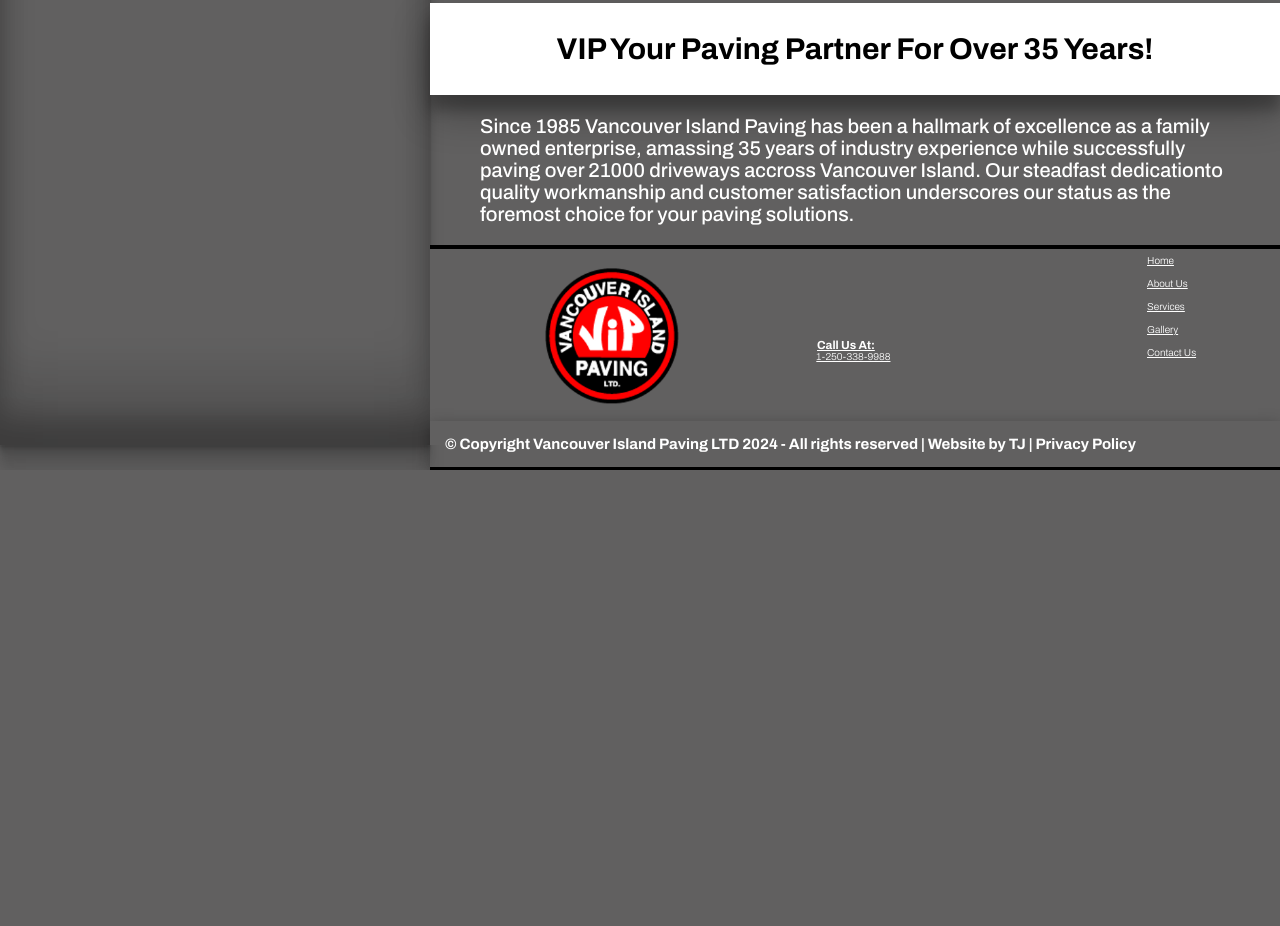
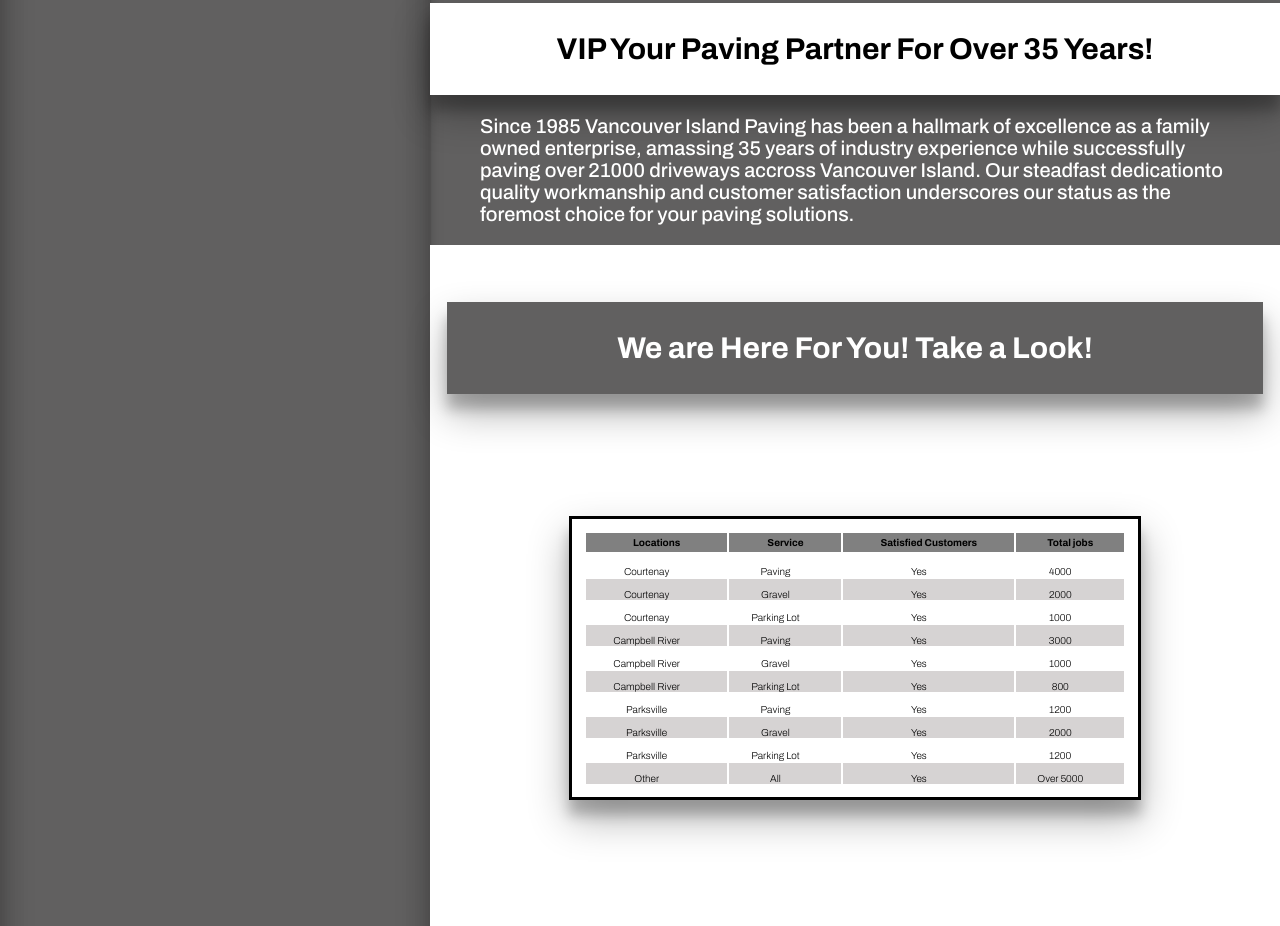
Before and after one commit to nic-dgl103-f24-cvs2/project-WILLTJURREIT, a plain HTML site: page about.html in a window 1280 px wide. Shown: the part 807-1733 px from the top of the page. Before the commit the page ends 1277 px from the top, so only its background shows below. Drawn offline with Linux system fonts and the light colour scheme; a web font is replaced by a local one.

```diff
--- a/about.html
+++ b/about.html
@@ -70,7 +70,79 @@
       </h3>
     </section>
     <section class="information__about__us">
-      <h3></h3>
+      <h2>We are Here For You! Take a Look!</h2>
+      <div class="table__container">
+      <table>
+        <tr>
+          <th>Locations</th>
+          <th>Service</th>
+          <th>Satisfied Customers</th>
+          <th>Total jobs</th>
+        </tr>
+        <tr>
+         <tr>
+            <td>Courtenay</td>
+            <td>Paving</td>
+            <td>Yes</td>
+            <td>4000</td>
+          </tr>
+          <tr>
+            <td>Courtenay</td>
+            <td>Gravel</td>
+            <td>Yes</td>
+            <td>2000</td>
+          </tr>
+          <tr>
+            <td>Courtenay</td>
+            <td>Parking Lot</td>
+            <td>Yes</td>
+            <td>1000</td>
+          </tr>
+         <tr>
+            <td>Campbell River</td>
+            <td>Paving</td>
+            <td>Yes</td>
+            <td>3000</td>
+          </tr>
+          <tr>
+            <td>Campbell River</td>
+            <td>Gravel</td>
+            <td>Yes</td>
+            <td>1000</td>
+          </tr>
+          <tr>
+            <td>Campbell River</td>
+            <td>Parking Lot</td>
+            <td>Yes</td>
+            <td>800</td>
+          </tr>
+         <tr>
+            <td>Parksville</td>
+            <td>Paving</td>
+            <td>Yes</td>
+            <td>1200</td>
+          </tr>
+          <tr>
+            <td>Parksville</td>
+            <td>Gravel</td>
+            <td>Yes</td>
+            <td>2000</td>
+          </tr>
+          <tr>
+            <td>Parksville</td>
+            <td>Parking Lot</td>
+            <td>Yes</td>
+            <td>1200</td>
+          </tr>
+          <tr>
+            <td>Other</td>
+            <td>All</td>
+            <td>Yes</td>
+            <td>Over 5000</td>
+          </tr>
+          </tr>
+      </table>
+    </div>
     </section>
     <footer>
       <div class="footer__contact">
@@ -83,9 +155,9 @@
         </div>
         <ul>
           <li><a href="index.html">Home</a></li>
-          <li><a href="aboutus.html">About Us</a></li>
-          <li><a href="#">Services</a></li>
-          <li><a href="services.html">Gallery</a></li>
+          <li><a href="about.html">About Us</a></li>
+          <li><a href="index.html">Services</a></li>
+          <li><a href="index.html">Gallery</a></li>
           <li><a href="#contant__us">Contact Us</a></li>
         </ul>
       </div>
--- a/style.css
+++ b/style.css
@@ -1199,3 +1199,51 @@ figure {
   gap: 10px;
   padding: 10px;
 }
+/*----------------------------------------------------------TABLE-----------------------------------------------*/
+.information__about__us {
+  width: 100%;
+  display: flex;
+  flex-direction: column;
+  justify-content: center;
+  padding: 2%;
+  background-color: white;
+}
+.information__about__us h2 {
+  text-align: center;
+  font-size: 3rem;
+  background-color: rgb(97, 96, 96);
+  color: white;
+  margin-top: 4rem;
+  padding: 3rem;
+  box-shadow: rgba(0, 0, 0, 0.3) 0px 19px 38px,
+    rgba(0, 0, 0, 0.22) 0px 15px 12px;
+  width: 100%;
+}
+.table__container {
+  width: 100%;
+  display: flex;
+  flex-direction: column;
+  justify-content: center;
+  padding: 0;
+  padding: 15%;
+  overflow: scroll;
+}
+table {
+  border: solid black;
+  background-color: white;
+  padding: 2%;
+  box-shadow: rgba(0, 0, 0, 0.3) 0px 19px 38px,
+    rgba(0, 0, 0, 0.22) 0px 15px 12px;
+}
+table th {
+  background-color: grey;
+  padding: 4px;
+}
+tr:nth-of-type(even) {
+  background-color: rgb(214, 211, 211);
+  padding: 2px;
+}
+
+td {
+  text-align: center;
+}
```
Also changed, not shown: index.html (+4 -2 lines).
